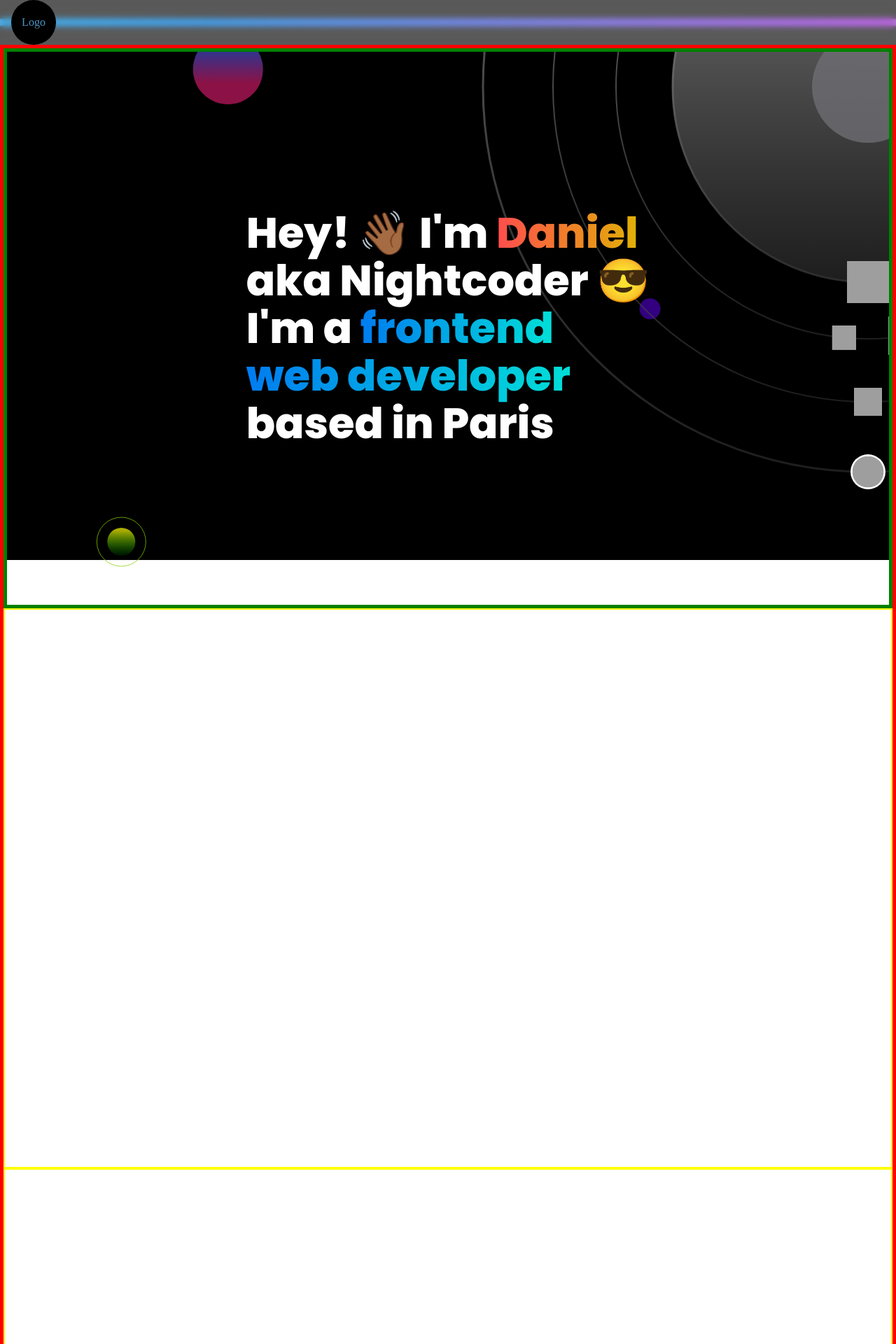
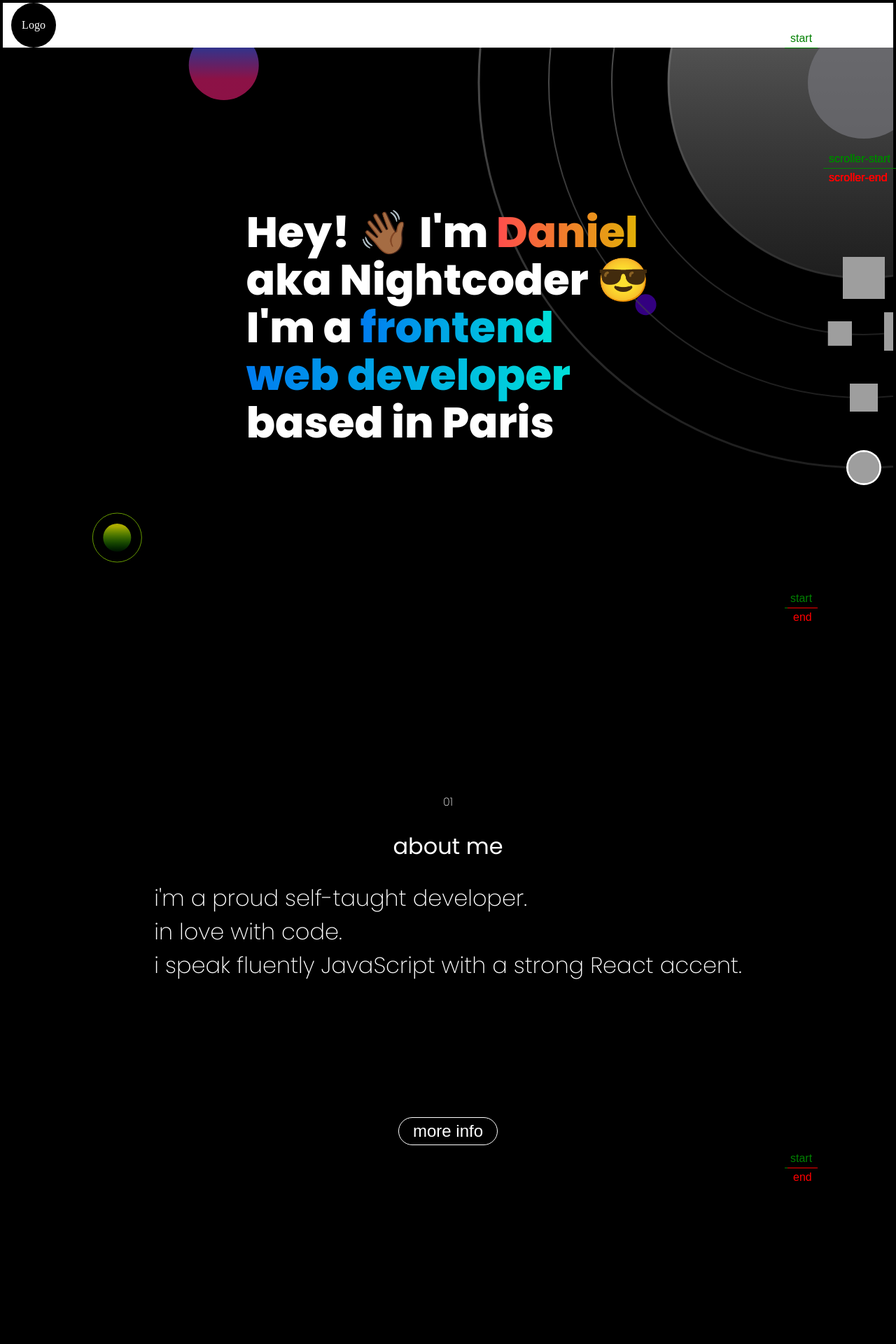
Before and after one commit to newnightcoder/nightcoder.io, a Next.js app: page / in a window 1280 px wide. Shown: the top 1920 px of the page at 70% size. Built offline with nearby package versions, Linux system fonts and the light colour scheme; grey boxes are pictures that could not be loaded.

Commit message:
homepage bgcolor sections transition on scroll/scrolltrigger :white_check_mark:

```diff
--- a/components/Background/BackgroundStyled.ts
+++ b/components/Background/BackgroundStyled.ts
@@ -5,13 +5,14 @@ interface Props {
 }
 
 const Container = styled.div<Props>`
-  height: 100%;
+  min-height: 100vh;
   width: 100%;
   position: fixed;
   inset: 0;
   background: ${(props) => props.background};
   color: red;
   z-index: -1;
+  display: none;
 `;
 
 export { Container };
--- a/components/Layout/Layout.tsx
+++ b/components/Layout/Layout.tsx
@@ -1,6 +1,6 @@
 import { Squeeze as Hamburger } from "hamburger-react";
 import { forwardRef, PropsWithChildren, useContext } from "react";
-import { Logo, MobileMenu, Navbar } from "../";
+import { Logo, MobileMenu } from "../";
 import { TransitionContext } from "../../context/TransitionContext";
 import { HamburgerBtn } from "../Navbar/NavbarStyled";
 import { LayoutContainer, Main } from "./LayoutStyled";
@@ -12,7 +12,7 @@ const Layout = forwardRef<HTMLDivElement, Props>(({ children }, ref) => {
 
   return (
     <LayoutContainer ref={ref}>
-      <Navbar />
+      {/* <Navbar /> */}
       <Logo />
       <HamburgerBtn>
         <Hamburger
--- a/components/Layout/LayoutStyled.ts
+++ b/components/Layout/LayoutStyled.ts
@@ -7,12 +7,14 @@ const LayoutContainer = styled.div`
       calc(100vh - var(--navbar-height)),
       max-content
     );
+  border: 4px solid black;
 `;
 
 const Main = styled.div`
   grid-row: 2;
-  height: 100%;
+  height: max-content;
   width: 100%;
+  // border: 4px solid green;
 `;
 
 export { LayoutContainer, Main };
--- a/pages/index.tsx
+++ b/pages/index.tsx
@@ -1,4 +1,5 @@
-import { useContext, useEffect, useRef } from "react";
+import { useContext, useEffect, useRef, useState } from "react";
+import { gsap, ScrollTrigger } from "../animations/gsap";
 import { DiscSvg } from "../components";
 import { TransitionContext } from "../context/TransitionContext";
 import {
@@ -23,31 +24,47 @@ import {
 // }
 
 const HomePage = () => {
-  const ref = useRef<HTMLDivElement | null>(null);
+  const ref = useRef<HTMLDivElement>(null);
   const handleBackground = useTransitionBackground();
   const handleRoute = useHandleRoute();
-  const { isMenuOpen } = useContext(TransitionContext);
+  const { isMenuOpen, setBackgroundColor } = useContext(TransitionContext);
+
+  const [sections, setSections] = useState<HTMLDivElement[]>(null);
 
   useIsoMorphicLayoutEffect(() => {
     if (ref.current) {
       handleBackground(ref.current.id);
+      setSections(() => gsap.utils.toArray(".section"));
     }
   }, [ref]);
 
-  // useIsoMorphicLayoutEffect(() => {
-  //   if (ref.current) {
-  //     Scrolltrigger.create({
-  //       trigger: "#home",
-  //       markers: true,
-  //       start: "bottom bottom",
-  //       end: "bottom bottom",
-  //       // onLeave: () => {
-  //       //   console.log("yay");
-  //       //   handleRoute("/about");
-  //       // },
-  //     });
-  //   }
-  // }, [ref.current]);
+  useIsoMorphicLayoutEffect(() => {
+    if (sections) {
+      sections.forEach((section) => {
+        const bgColor = section.getAttribute("data-color");
+        ScrollTrigger.create({
+          trigger: section,
+          markers: true,
+          start: "top 30%",
+          end: "bottom 30%",
+          onEnter: () =>
+            gsap.to(ref.current, {
+              duration: 1,
+              background: bgColor,
+            }),
+          onEnterBack: () =>
+            gsap.to(ref.current, {
+              duration: 1,
+              background: bgColor,
+            }),
+          // onEnter: () =>{
+          //   duration: 1,
+          //   setBackgroundColor(bgColor),
+          // }
+        });
+      });
+    }
+  }, [sections]);
 
   useEffect(() => {
     if (ref.current && isMenuOpen) {
@@ -58,7 +75,7 @@ const HomePage = () => {
   return (
     <PageContainer ref={ref} id="home">
       {/* <HomeAnimation> */}
-      <HomeSection>
+      <HomeSection className="section" data-color="#000000">
         <Header>
           <Span>
             Hey! 👋🏾 I'm <GradientYellow> Daniel</GradientYellow>
@@ -77,7 +94,7 @@ const HomePage = () => {
         </Hero>
       </HomeSection>
       {/* </HomeAnimation> */}
-      <Section>
+      <Section className="section" data-color="#333333">
         <span style={{ fontWeight: "200", fontSize: "1rem" }}>01</span>
         <h2 style={{ fontWeight: "400", fontSize: "2rem" }}>about me</h2>
         <div
@@ -95,7 +112,7 @@ const HomePage = () => {
         </div>
         <MoreBtn onClick={() => handleRoute("/about")}>more info</MoreBtn>
       </Section>
-      <Section>
+      <Section className="section" data-color="#4d4d4d">
         <span style={{ fontWeight: "200", fontSize: "1rem" }}>02</span>
         <h2 style={{ fontWeight: "800", fontSize: "2rem" }}>projects</h2>
         <div style={{ fontWeight: "200", fontSize: "2rem" }}>
@@ -103,7 +120,7 @@ const HomePage = () => {
         </div>
         <MoreBtn onClick={() => handleRoute("/projects")}>more info</MoreBtn>
       </Section>
-      <Section>
+      <Section className="section" data-color="#666666">
         <span style={{ fontWeight: "200", fontSize: "1rem" }}>03</span>
         <h2>contact</h2>
         <div style={{ fontSize: "2rem" }}>let's get in touch!</div>
--- a/styles/_globals.ts
+++ b/styles/_globals.ts
@@ -23,6 +23,9 @@ export const GlobalStyles = createGlobalStyle`
 }
 
 html {
+
+  // border:5px solid violet;
+  // min-height:100vh;
 
   /*  FONTS */
 
@@ -82,6 +85,7 @@ html,
 body {
   padding: 0;
   margin: 0;
+  height: 100%;
 }
 
 
--- a/styles/home.ts
+++ b/styles/home.ts
@@ -9,7 +9,7 @@ const PageContainer = styled.div`
   flex-direction: column;
   align-items: center;
   justify-content: center;
-  border: 5px solid red;
+  // border: 5px solid red;
 `;
 
 const HomeSection = styled.div`
@@ -20,11 +20,11 @@ const HomeSection = styled.div`
   align-items: center;
   justify-content: center;
   color: var(--text-dark);
-  border: 5px solid green;
   font-family: var(--poppins);
   z-index: 10;
   pointer-events: none;
   position: relative;
+  // border: 5px solid green;
 `;
 
 const Section = styled.div`
@@ -38,18 +38,18 @@ const Section = styled.div`
   justify-content: center;
   color: var(--text-dark);
   font-family: var(--poppins);
-  border: 2px solid yellow;
+  // border: 2px solid yellow;
 `;
 
 const MoreBtn = styled.button`
   font-size: 1.5rem;
   padding: 5px 20px;
   color: white;
-  border: 1px solid white;
   cursor: pointer;
   border-radius: 30px;
   position: absolute;
   bottom: 2rem;
+  border: 1px solid white;
 `;
 
 const Header = styled.header`
```
